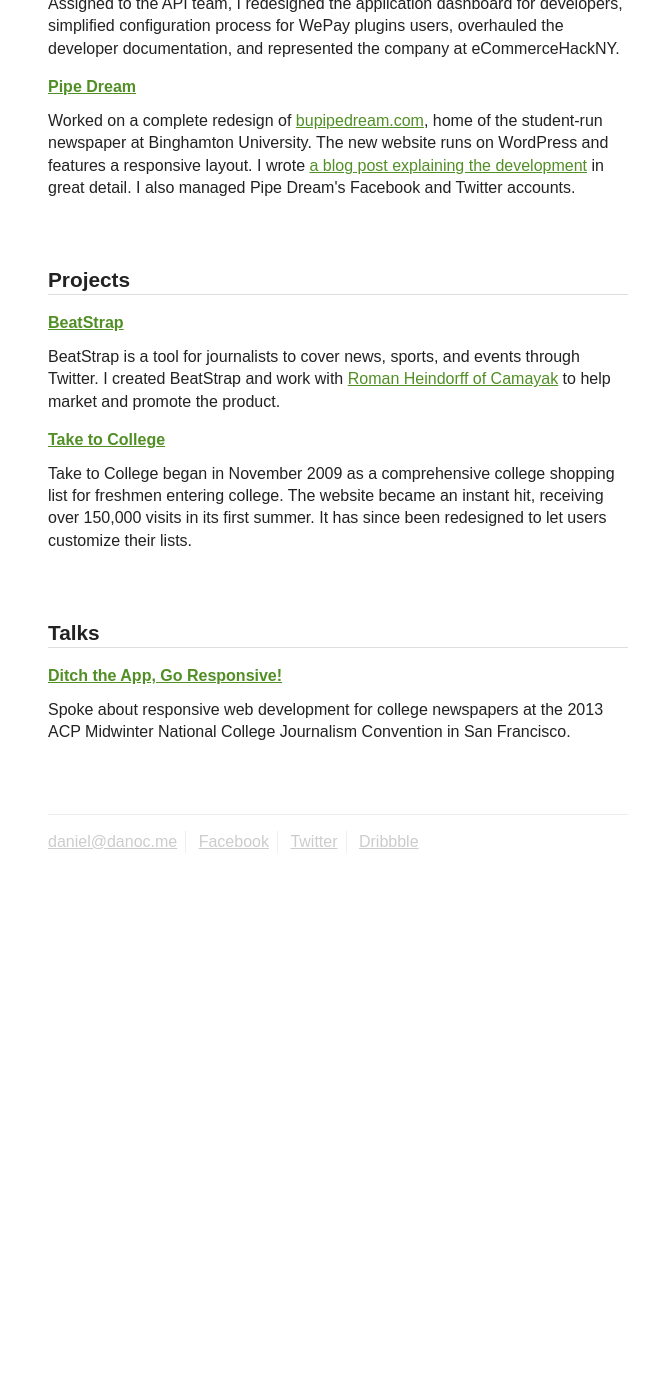
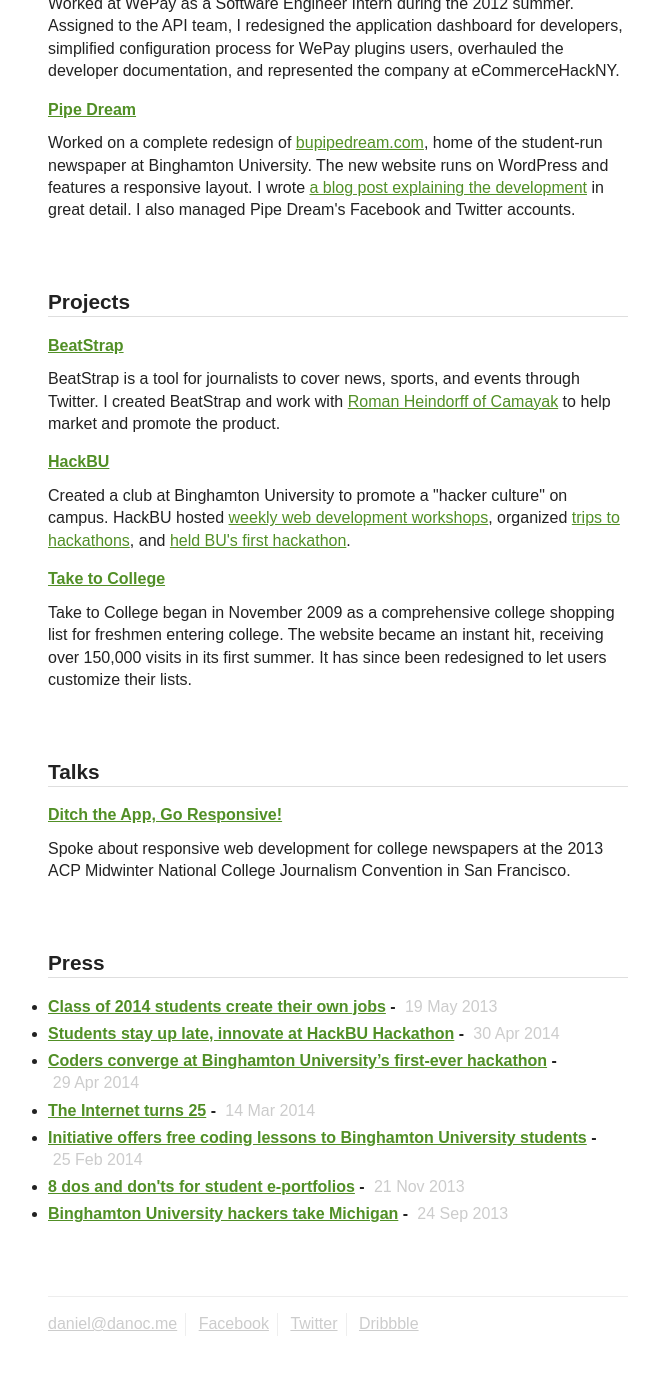
Before and after one commit to danoc/danoc, a Jekyll site: the page built from index.html, in a window 1280 px wide and 1400 px high, scrolled down 775 px. Shown: the top 1375 px of the window, without its empty margins (302-961 px from the left). Built offline with Jekyll 4.4.1, drawn with Linux system fonts in a browser that asks for light colours; nearby versions of some CDN libraries; Markdown is read by kramdown in place of the engine named in the settings; before the commit the page ends 1692 px from its top, so only the background shows below that; some of the changed text lies outside the part shown.

Commit message:
updated to add hackbu, a press section, and the fact that i graduated

```diff
--- a/index.html
+++ b/index.html
@@ -1,7 +1,7 @@
 ---
 layout: default
-title: Daniel O'Connor - Front-End Web Developer and Student
-description: Portfolio of a front-end developer and student at Binghamton University.
+title: Daniel O'Connor | Front-End Web Developer
+description: Portfolio of a UI Engineer at Optimizely and recent graduate of Binghamton University.
 class: page-index
 ---
 
@@ -14,11 +14,11 @@
 	</header>
 
 	<section>
-		<p>I'm a senior majoring in Computer Science at Binghamton University.</p>
+		<p>I'm a future UI Engineer at <a href="https://www.optimizely.com/">Optimizely</a> and recent Binghamton University graduate.</p>
 
 		<p>I've interned as a front-end developer at <a href="https://www.optimizely.com/">Optimizely</a> and a software engineer at <a href="https://www.wepay.com/">WePay</a>. I love the bridge between design and development.</p>
 
-		<p>I build <a href="http://beatstrap.me/">BeatStrap</a> and designed/developed <a href="http://www.bupipedream.com/">Pipe Dream</a> and <a href="http://taketocollege.com/">Take to College</a>.</p>
+		<p>I build <a href="http://beatstrap.me/">BeatStrap</a>, created <a href="http://hackbu.org/">HackBU</a>, and organized the <a href="http://hackathon.hackbu.org/">HackBU Hackathon</a>.</p>
 	</section>
 
 	<section class="section posts">
@@ -87,6 +87,13 @@
 
 			<article class="post">
 				<h3 class="section-list-title">
+					<a href="http://hackbu.org/">HackBU</a>
+				</h3>
+				<p>Created a club at Binghamton University to promote a "hacker culture" on campus. HackBU hosted <a href="http://hackbu.org/workshops/">weekly web development workshops</a>, organized <a href="http://hackbu.org/hackathons/">trips to hackathons</a>, and <a href="http://hackathon.hackbu.org/">held BU's first hackathon</a>.</p>
+			</article>
+
+			<article class="post">
+				<h3 class="section-list-title">
 					<a href="http://taketocollege.com/">Take to College</a>
 				</h3>
 				<p>Take to College began in November 2009 as a comprehensive college shopping list for freshmen entering college. The website became an instant hit, receiving over 150,000 visits in its first summer. It has since been redesigned to let users customize their lists.</p>
@@ -112,6 +119,43 @@
 		</ul>
 	</section>
 
+	<section class="section posts">
+		<h2 class="section-title">
+			<a id="press" href="#press">Press</a>
+		</h2>
+
+		<ul class="posts-list">
+			<li>
+				<a href="http://www.lohud.com/story/news/education/2014/05/18/class-entrepreneurs-creating-jobs/9269049/" class="posts-list-title">Class of 2014 students create their own jobs</a> - <span class="posts-list-date">{{ "2013-05-18T23:55:00-04:00" | date_to_string }}</span>
+			</li>
+
+			<li>
+				<a href="http://www.binghamton.edu/inside/index.php/inside/story/8377/students-stay-up-late-innovate-at-hackbu-hackathon/" class="posts-list-title">Students stay up late, innovate at HackBU Hackathon</a> - <span class="posts-list-date">{{ "2014-04-30T03:00:00-04:00" | date_to_string }}</span>
+			</li>
+
+			<li>
+				<a href="http://www.bupipedream.com/news/35106/hackbu/" class="posts-list-title">Coders converge at Binghamton University’s first-ever hackathon</a> - <span class="posts-list-date">{{ "2014-04-29T03:09:00-04:00" | date_to_string }}</span>
+			</li>
+
+			<li>
+				<a href="http://www.wicz.com/news2005/viewarticle.asp?a=32244" class="posts-list-title">The Internet turns 25</a> - <span class="posts-list-date">{{ "2014-03-13T22:46:42-05:00" | date_to_string }}</span>
+			</li>
+
+			<li>
+				<a href="http://www.bupipedream.com/news/30516/hack-bu" class="posts-list-title">Initiative offers free coding lessons to Binghamton University students</a> - <span class="posts-list-date">{{ "2014-02-25T01:52:00-05:00" | date_to_string }}</span>
+			</li>
+
+			<li>
+				<a href="http://college.usatoday.com/2013/11/21/8-dos-and-donts-for-student-e-portfolios/" class="posts-list-title">8 dos and don'ts for student e-portfolios</a> - <span class="posts-list-date">{{ "2013-11-21T10:44:00-05:00" | date_to_string }}</span>
+			</li>
+
+			<li>
+				<a href="http://www.bupipedream.com/news/23268/binghamton-university-hackers-michigan/" class="posts-list-title">Binghamton University hackers take Michigan</a> - <span class="posts-list-date">{{ "2013-09-24T02:40:00-04:00" | date_to_string }}</span>
+			</li>
+		</ul>
+
+	</section>
+
 	<footer id="contact" class="footer">
 		<ul class="footer-links">
 			<li><a href="mailto:daniel@danoc.me">daniel@danoc.me</a></li>
```
